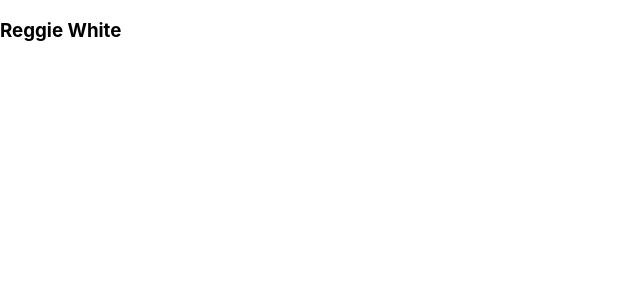
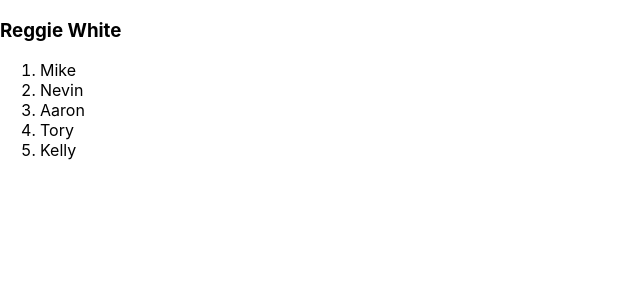
Before and after one commit to craigrmills/React_Components_Worksheet, a React (Create React App) app: page / in a window 1280 px wide. Shown: the top 300 px of the page, without its empty margins (0-640 px from the left). Built offline with nearby package versions, Linux system fonts and the light colour scheme.

Commit message:
Created NameList Component

```diff
--- a/src/App.js
+++ b/src/App.js
@@ -1,5 +1,6 @@
 import React from 'react';
 import DisplayName from './Components/DislayName/DisplayName';
+import NameList from './Components/NameList/NameList';
 
 function App() {
     const state = {
@@ -39,9 +40,9 @@
     return (
         <div className="App">
             <DisplayName firstName={state.person.firstName} lastName={state.person.lastName}/>
-            {/* <NameList names={state.names}/>
-            <AlertUser alertMe={displayAlert}/>
-            <SuperHeroesTable heroes={state.superheroes}/> */}
+            <NameList names={state.names}/>
+            {/* <AlertUser alertMe={displayAlert}/> */}
+            {/* <SuperHeroesTable heroes={state.superheroes}/> */}
         </div>
     );
 }
--- /dev/null
+++ b/src/Components/NameList/NameList.jsx
@@ -0,0 +1,17 @@
+import React from 'react'
+
+const NameList = (props) => {
+    const names = props.names.map((name, index) => {
+        return <li key={index}>{name}</li>
+    });
+
+    return (
+        <div>
+            <ol>
+                {names}
+            </ol>
+        </div>
+    )
+}
+
+export default NameList;
```
Also changed, not shown: src/Components/NameList/NameList.css (added).
